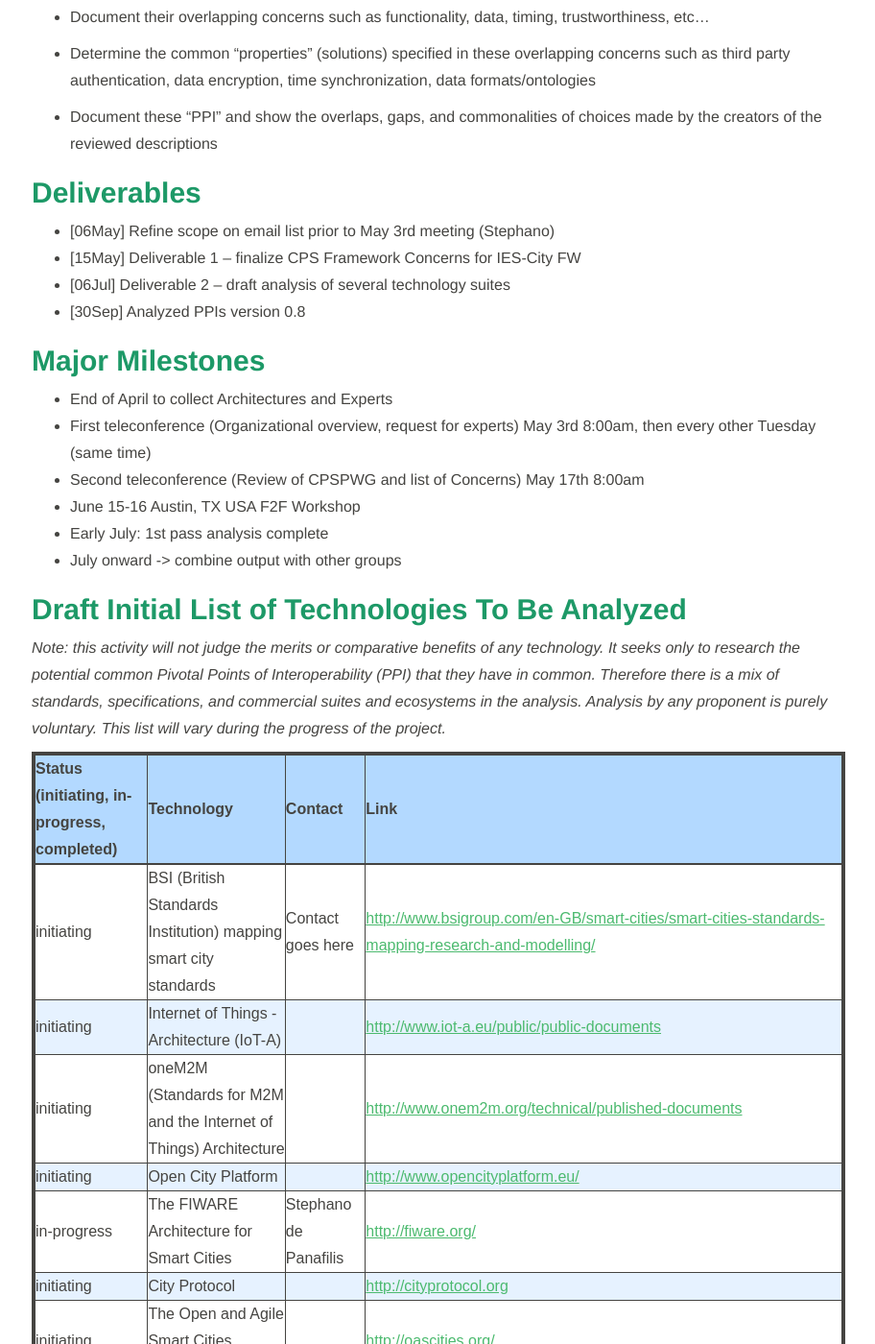
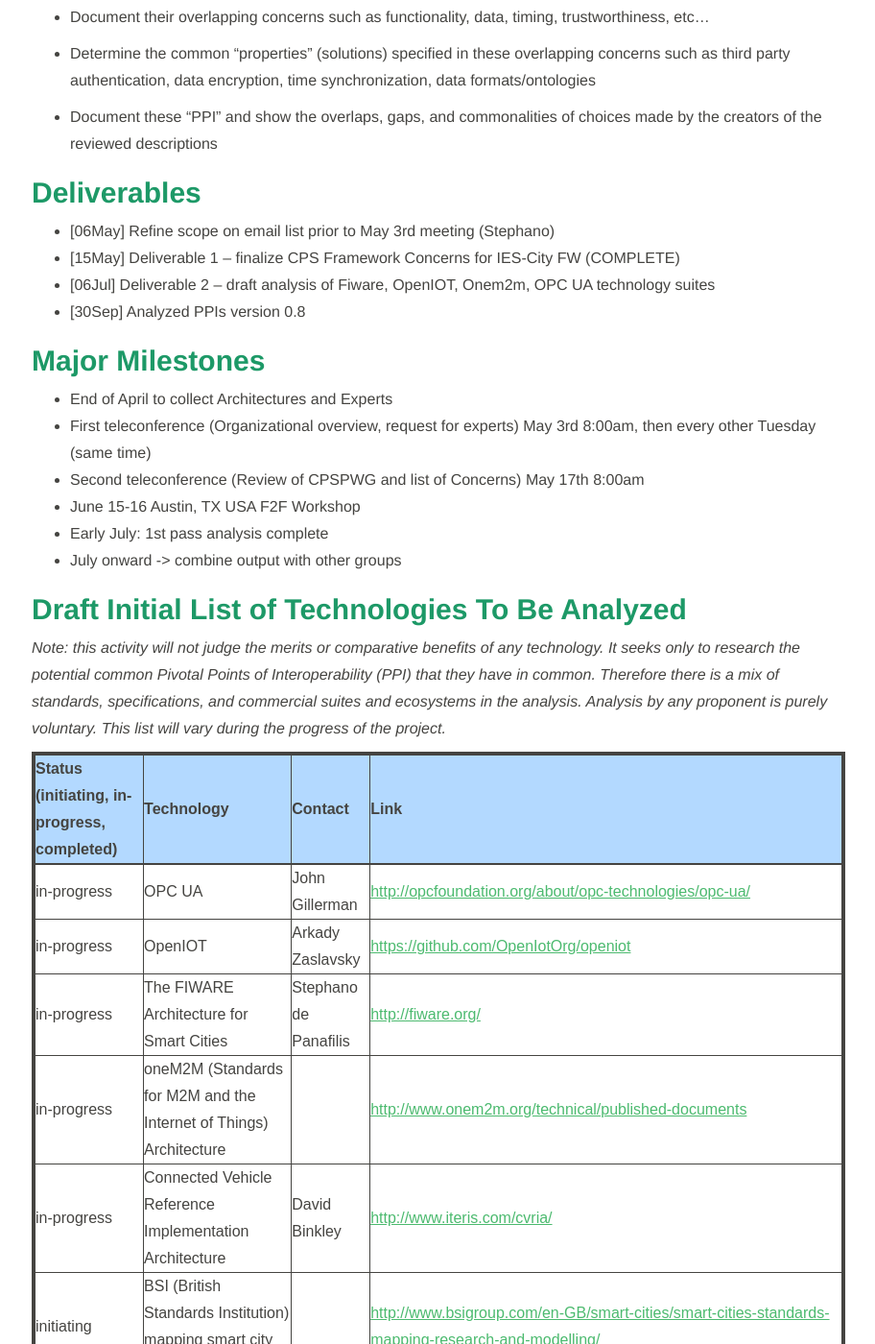
Before and after one commit to usnistgov/smartcitiesarchitecture, a Jekyll site: the page built from community/consensusppi/index.md, in a window 1280 px wide and 1400 px high, scrolled down 773 px. Shown: the whole window at 96% size, without its empty margins (37-949 px from the left). Built offline with Jekyll 4.4.1, drawn with Linux system fonts in a browser that asks for light colours; some of the changed text lies outside the part shown.

Commit message:
updates to table

```diff
--- a/community/consensusppi/index.md
+++ b/community/consensusppi/index.md
@@ -36,8 +36,8 @@
 ## Deliverables
 
   * [06May] Refine scope on email list prior to May 3rd meeting (Stephano)
-  * [15May] Deliverable 1 – finalize CPS Framework Concerns for IES-City FW
-  * [06Jul] Deliverable 2 – draft analysis of several technology suites
+  * [15May] Deliverable 1 – finalize CPS Framework Concerns for IES-City FW (COMPLETE)
+  * [06Jul] Deliverable 2 – draft analysis of Fiware, OpenIOT, Onem2m, OPC UA technology suites
   * [30Sep] Analyzed PPIs version 0.8
 
 ## Major Milestones
@@ -56,14 +56,43 @@
 <table style="padding:4px;border-collapse: collapse;border:solid 4px;width:100%;font-family:Arial, Helvetica, sans-serif">
   <tr style="border:solid 2px;background-color:#b3d9ff;font-weight: bold">
     <td >Status (initiating, in-progress, completed)</td>
-    <td style="border:solid 1px">Technology</td>
-    <td style="border:solid 1px">Contact</td>
+    <td style="border:solid 1px">Technology</td>	<td style="border:solid 1px">Contact</td>
 	<td style="border:solid 1px">Link</td>
+  </tr>
+  <tr>
+    <td style="border:solid 1px">in-progress</td>
+    <td style="border:solid 1px">OPC UA</td>
+    <td style="border:solid 1px">John Gillerman</td>
+	<td style="border:solid 1px"><a ref="http://opcfoundation.org/about/opc-technologies/opc-ua/">http://opcfoundation.org/about/opc-technologies/opc-ua/</a></td>
+  </tr>
+  <tr>
+    <td style="border:solid 1px">in-progress</td>
+    <td style="border:solid 1px">OpenIOT</td>
+    <td style="border:solid 1px">Arkady Zaslavsky</td>
+	<td style="border:solid 1px"><a ref="https://github.com/OpenIotOrg/openiot">https://github.com/OpenIotOrg/openiot</a></td>
+  </tr>
+  <tr>
+    <td style="border:solid 1px">in-progress</td>
+    <td style="border:solid 1px">The FIWARE Architecture for Smart Cities</td>
+    <td style="border:solid 1px">Stephano de Panafilis</td>
+	<td style="border:solid 1px"><a ref="http://fiware.org/">http://fiware.org/</a></td>
+  </tr>
+  <tr>
+    <td style="border:solid 1px">in-progress</td>
+    <td style="border:solid 1px">oneM2M (Standards for M2M and the Internet of Things) Architecture</td>
+    <td style="border:solid 1px"></td>
+	<td style="border:solid 1px"><a ref="http://www.onem2m.org/technical/published-documents">http://www.onem2m.org/technical/published-documents</a></td>
+  </tr>
+  <tr>
+    <td style="border:solid 1px">in-progress</td>
+    <td style="border:solid 1px">Connected Vehicle Reference Implementation Architecture</td>
+    <td style="border:solid 1px">David Binkley</td>
+	<td style="border:solid 1px"><a ref="http://www.iteris.com/cvria/">http://www.iteris.com/cvria/</a></td>
   </tr>
   <tr>
     <td style="border:solid 1px">initiating</td>
     <td style="border:solid 1px">BSI (British Standards Institution) mapping smart city standards</td>
-    <td style="border:solid 1px">Contact goes here</td>
+    <td style="border:solid 1px"></td>
 	<td style="border:solid 1px"><a href="http://www.bsigroup.com/en-GB/smart-cities/smart-cities-standards-mapping-research-and-modelling/">http://www.bsigroup.com/en-GB/smart-cities/smart-cities-standards-mapping-research-and-modelling/</a></td>
   </tr>
   <tr style="background-color:#e6f2ff">
@@ -72,23 +101,11 @@
     <td style="border:solid 1px"></td>
 	<td style="border:solid 1px"><a ref="http://www.iot-a.eu/public/public-documents">http://www.iot-a.eu/public/public-documents</a></td>
   </tr>
-  <tr>
-    <td style="border:solid 1px">initiating</td>
-    <td style="border:solid 1px">oneM2M (Standards for M2M and the Internet of Things) Architecture</td>
-    <td style="border:solid 1px"></td>
-	<td style="border:solid 1px"><a ref="http://www.onem2m.org/technical/published-documents">http://www.onem2m.org/technical/published-documents</a></td>
-  </tr>
   <tr style="background-color:#e6f2ff">
     <td style="border:solid 1px">initiating</td>
     <td style="border:solid 1px">Open City Platform</td>
     <td style="border:solid 1px"></td>
 	<td style="border:solid 1px"><a ref="http://www.opencityplatform.eu/">http://www.opencityplatform.eu/</a></td>
-  </tr>
-  <tr>
-    <td style="border:solid 1px">in-progress</td>
-    <td style="border:solid 1px">The FIWARE Architecture for Smart Cities</td>
-    <td style="border:solid 1px">Stephano de Panafilis</td>
-	<td style="border:solid 1px"><a ref="http://fiware.org/">http://fiware.org/</a></td>
   </tr>
   <tr style="background-color:#e6f2ff">
     <td style="border:solid 1px">initiating</td>
@@ -145,22 +162,10 @@
 	<td style="border:solid 1px"><a ref=""></a></td>
   </tr>
   <tr>
-    <td style="border:solid 1px">in-progress</td>
-    <td style="border:solid 1px">OPC UA</td>
-    <td style="border:solid 1px"></td>
-	<td style="border:solid 1px"><a ref="http://opcfoundation.org/about/opc-technologies/opc-ua/">http://opcfoundation.org/about/opc-technologies/opc-ua/</a></td>
-  </tr>
-  <tr>
-    <td style="border:solid 1px">in-progress</td>
-    <td style="border:solid 1px">OpenIOT</td>
-    <td style="border:solid 1px">Arkady Zaslavsky</td>
-	<td style="border:solid 1px"><a ref="https://github.com/OpenIotOrg/openiot">https://github.com/OpenIotOrg/openiot</a></td>
-  </tr>
-  <tr>
-    <td style="border:solid 1px"></td>
-    <td style="border:solid 1px">other</td>
-    <td style="border:solid 1px"></td>
-	<td style="border:solid 1px"><a ref=""></a></td>
+    <td style="border:solid 1px">-</td>
+    <td style="border:solid 1px">-</td>
+    <td style="border:solid 1px">-</td>
+	<td style="border:solid 1px"><a ref="">-</a></td>
   </tr>
 </table>
 
```
